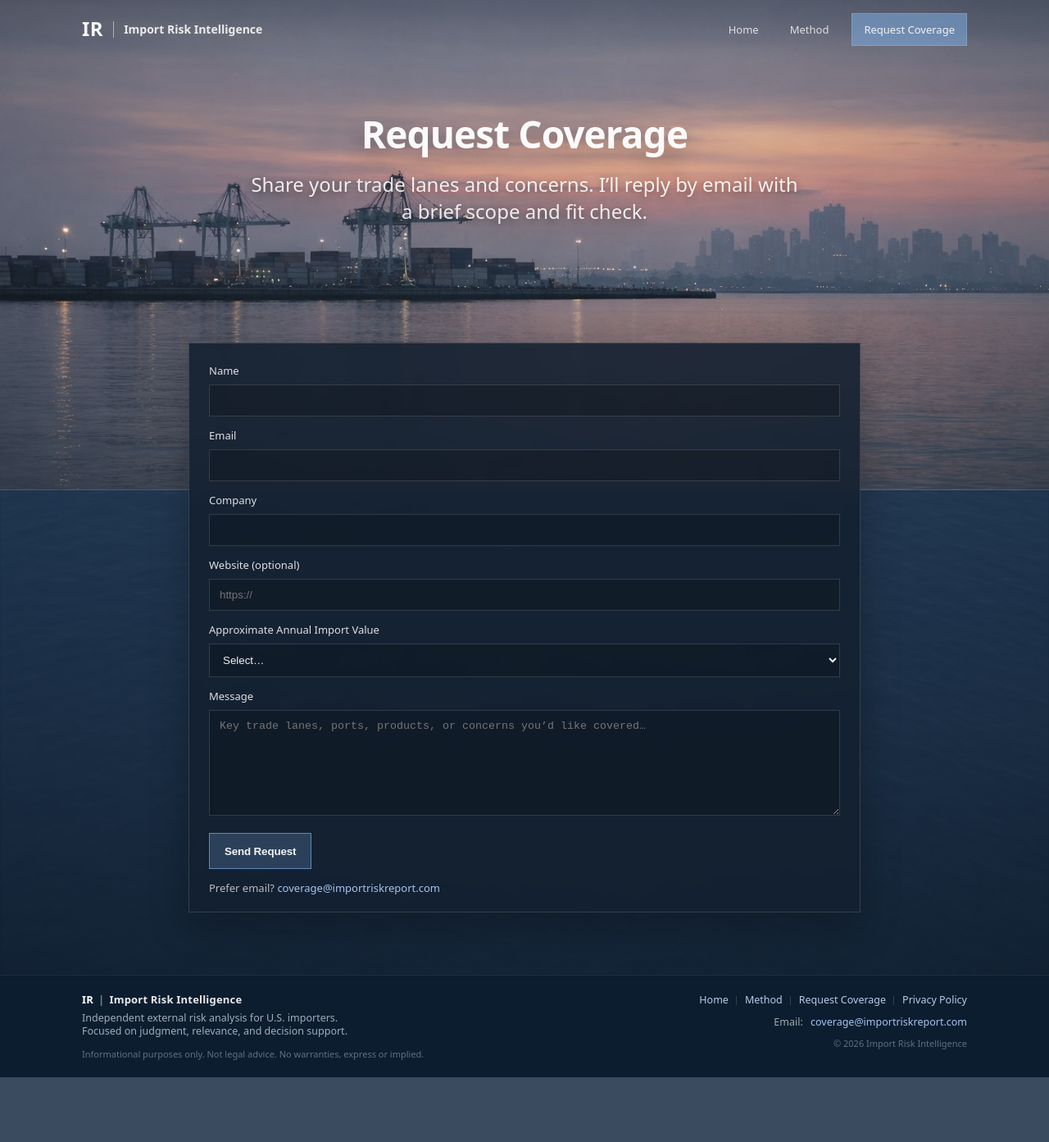
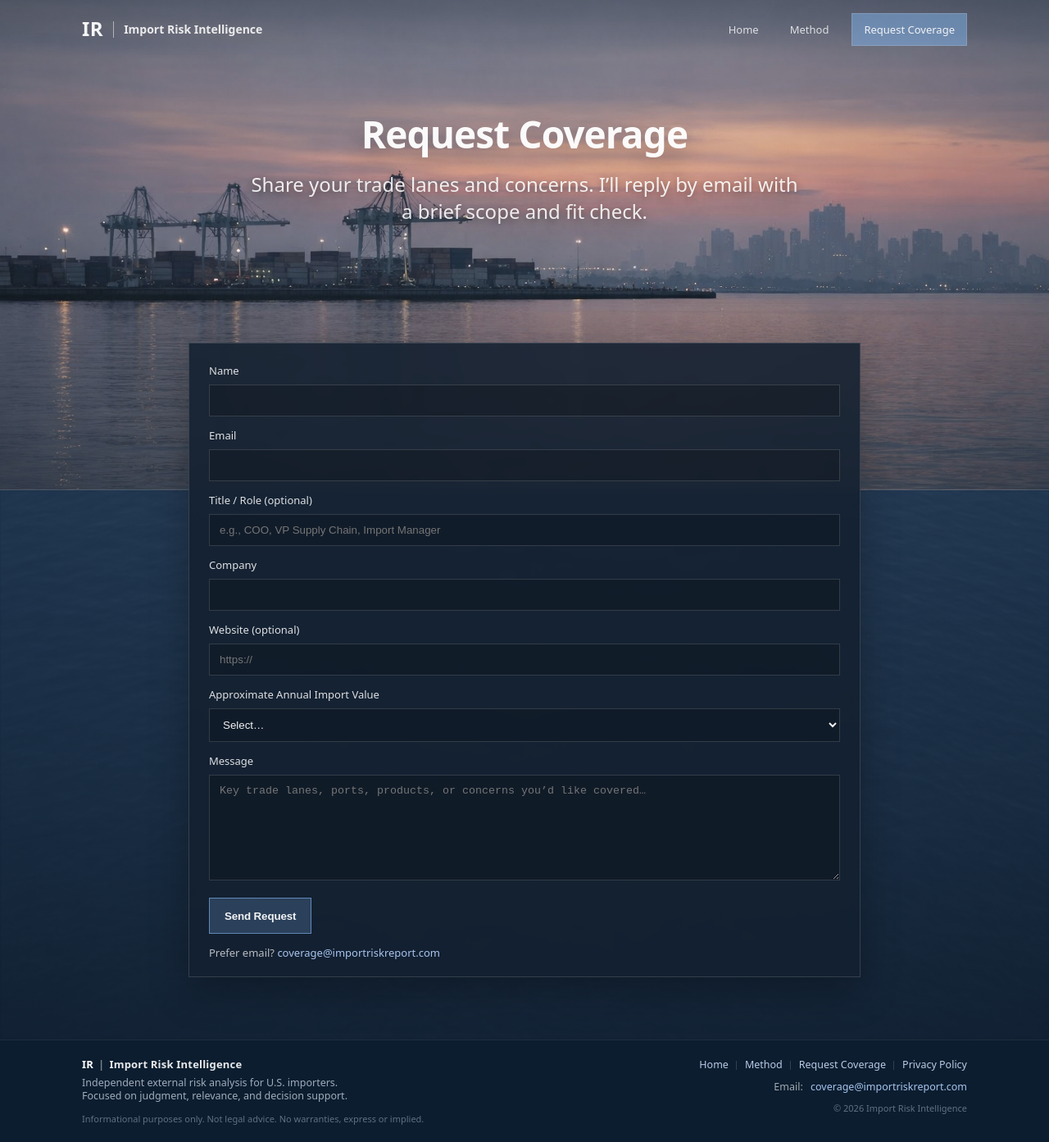
Before and after one commit to importrisk/import-risk-intelligence-site, a Jekyll site: the page built from contact.html, in a window 1280 px wide. Shown: the whole page at 82% size. Built offline with Jekyll 4.4.1, drawn with Linux system fonts in a browser that asks for light colours; before the commit the page ends 1314 px from its top, so only the background shows below that.

Commit message:
Update contact.html

```diff
--- a/contact.html
+++ b/contact.html
@@ -36,6 +36,16 @@ description: Contact Import Risk Intelligence.
           <label class="cs-label" for="email">Email</label>
           <input class="cs-input" id="email" name="email" type="email" autocomplete="email" required />
         </div>
+        <div class="cs-row">
+          <label class="cs-label" for="title">Title / Role (optional)</label>
+          <input
+         class="cs-input"
+         id="title"
+         name="title"
+         type="text"
+         autocomplete="organization-title"
+         placeholder="e.g., COO, VP Supply Chain, Import Manager"/>
+</div>
 
         <div class="cs-row">
           <label class="cs-label" for="company">Company</label>
```
